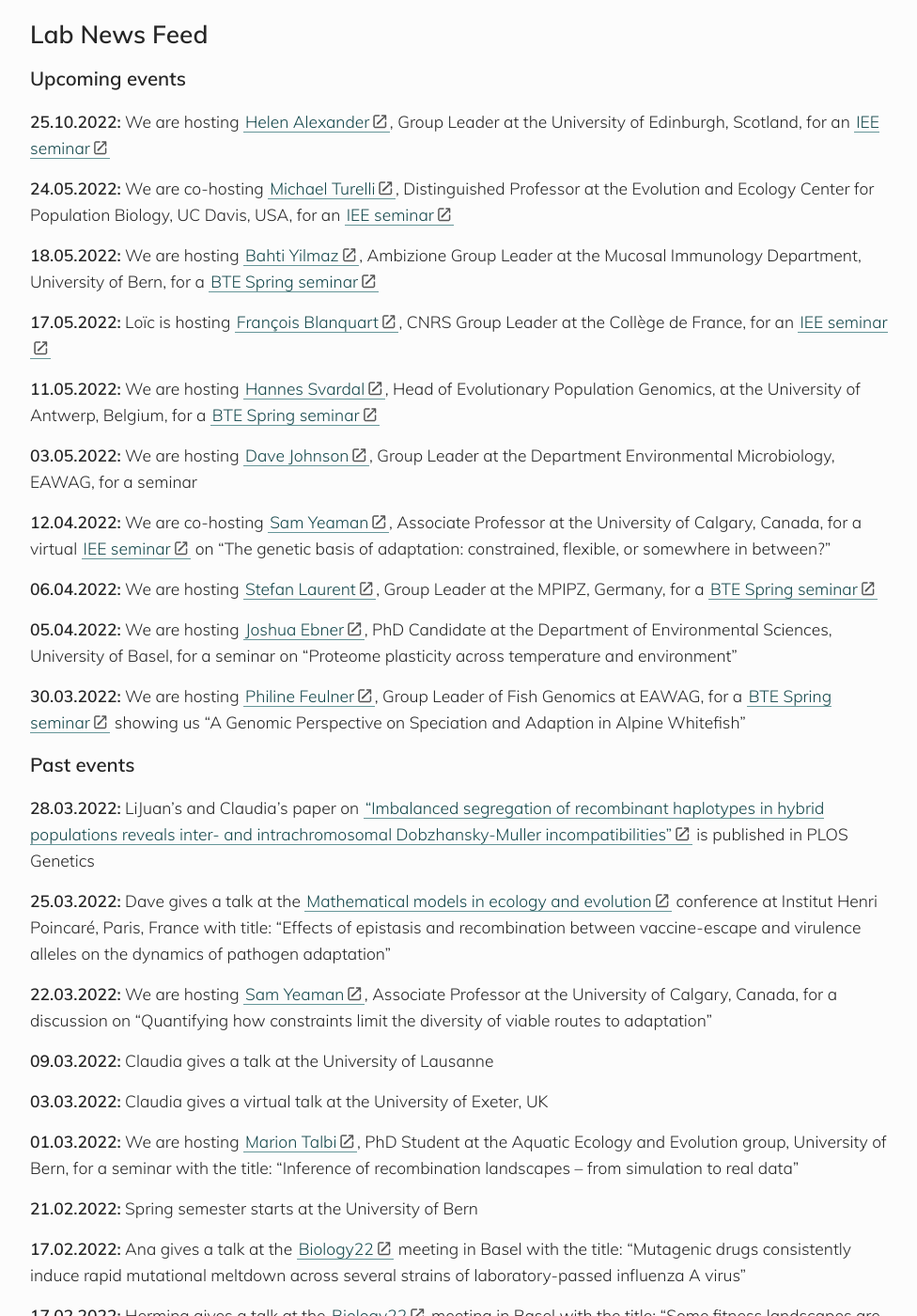
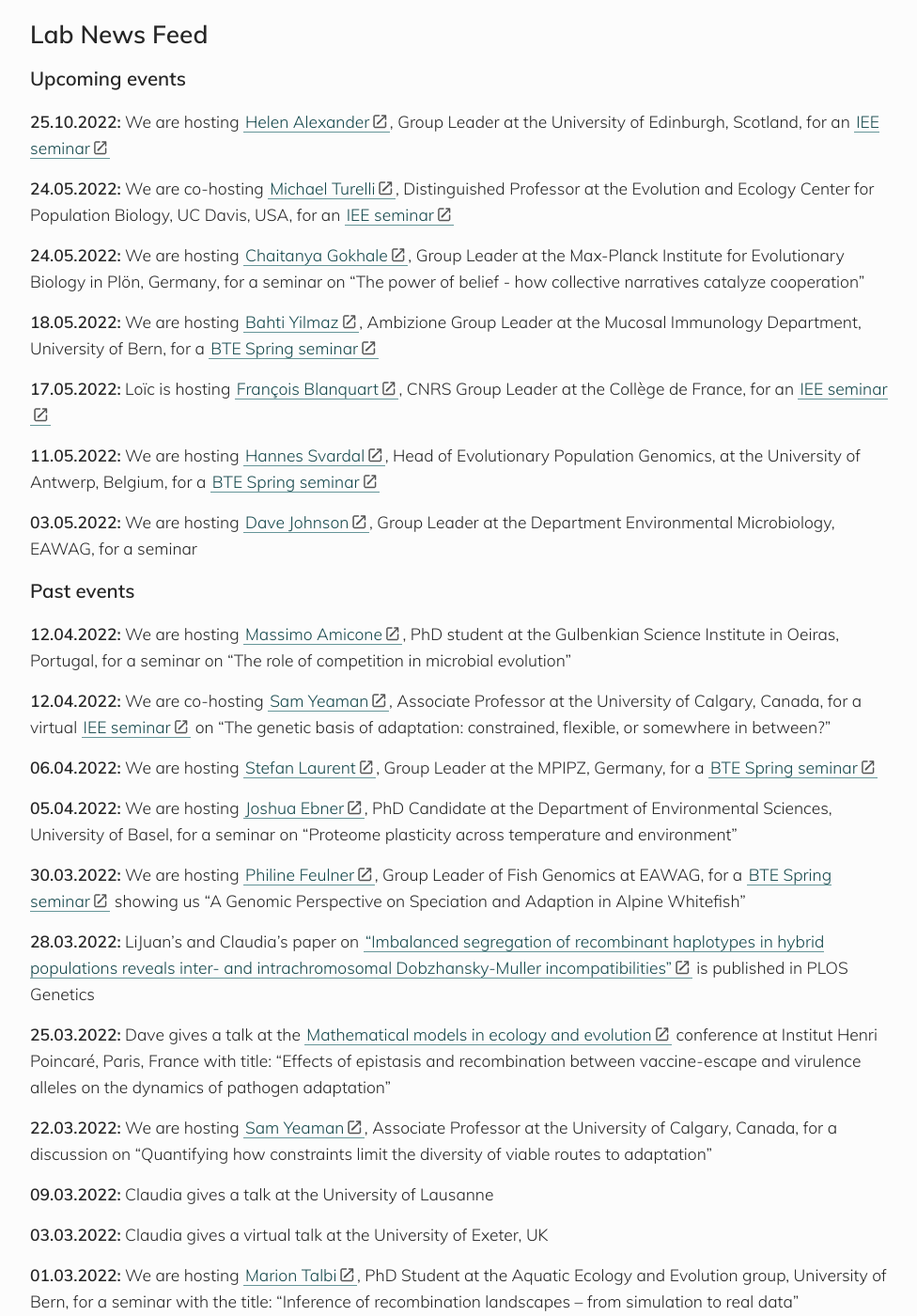
Before and after one commit to banklab/banklab.github.io, a Jekyll site: the page built from index.md, in a window 1280 px wide and 1400 px high, scrolled down 619 px. Shown: the whole window at 94% size, without its empty margins (148-1124 px from the left). Built offline with Jekyll 4.4.1, drawn with Linux system fonts in a browser that asks for light colours; some web fonts are replaced; comment, search, counter and statistics services are not loaded.

Commit message:
Update index.md
Added more speakers

```diff
--- a/index.md
+++ b/index.md
@@ -22,6 +22,8 @@ Welcome to the web page of the Division Theoretical Ecology and Evolution at the
 
 **24.05.2022:** We are co-hosting [Michael Turelli](https://biology.ucdavis.edu/people/michael-turelli), Distinguished Professor at the Evolution and Ecology Center for Population Biology, UC Davis, USA, for an [IEE seminar](https://www.iee.unibe.ch/studies/lecture_series_in_ecology_and_evolution/index_eng.html)
 
+**24.05.2022:** We are hosting [Chaitanya Gokhale](https://tecoevo.github.io/), Group Leader at the Max-Planck Institute for Evolutionary Biology in Plön, Germany, for a seminar on "The power of belief - how collective narratives catalyze cooperation"
+
 **18.05.2022:** We are hosting [Bahti Yilmaz](https://www.mucosalimmunology.ch/en/lab-members/dr-bahtiyar-yilmaz.html), Ambizione Group Leader at the Mucosal Immunology Department, University of Bern, for a [BTE Spring seminar](https://www.iee.unibe.ch/studies/lecture_series_in_behavioral_theoretical_and_evolutionary_biology/index_eng.html)
 
 **17.05.2022:** Loïc is hosting [François Blanquart](https://sites.google.com/site/francoisblanquart/home), CNRS Group Leader at the Collège de France, for an [IEE seminar](https://www.iee.unibe.ch/studies/lecture_series_in_ecology_and_evolution/index_eng.html)
@@ -30,6 +32,10 @@ Welcome to the web page of the Division Theoretical Ecology and Evolution at the
 
 **03.05.2022:** We are hosting [Dave Johnson](https://www.eawag.ch/en/aboutus/portrait/organisation/staff/profile/david-johnson/show/), Group Leader at the Department Environmental Microbiology, EAWAG, for a seminar
 
+### Past events
+
+**12.04.2022:** We are hosting [Massimo Amicone](https://scholar.google.ch/citations?user=i-kYxE4AAAAJ&hl=en&oi=ao), PhD student at the Gulbenkian Science Institute in Oeiras, Portugal, for a seminar on "The role of competition in microbial evolution"
+
 **12.04.2022:** We are co-hosting [Sam Yeaman](https://yeamanlab.weebly.com/), Associate Professor at the University of Calgary, Canada, for a virtual [IEE seminar](https://www.iee.unibe.ch/studies/lecture_series_in_ecology_and_evolution/index_eng.html) on "The genetic basis of adaptation: constrained, flexible, or somewhere in between?"
 
 **06.04.2022:** We are hosting [Stefan Laurent](https://www.mpipz.mpg.de/laurent), Group Leader at the MPIPZ, Germany, for a [BTE Spring seminar](https://www.iee.unibe.ch/studies/lecture_series_in_behavioral_theoretical_and_evolutionary_biology/index_eng.html)
```
Also changed, not shown: other parts of index.md (+0 -2 lines).
